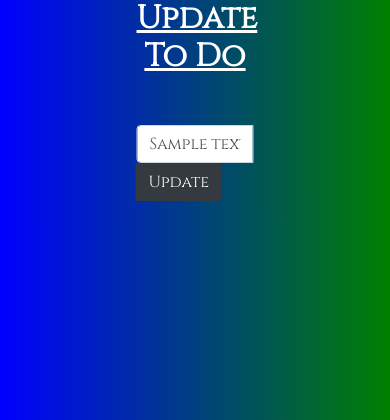
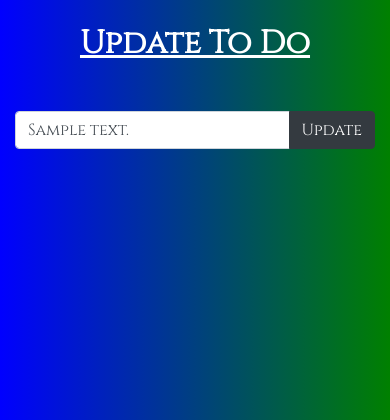
Before and after one commit to BinarySteve/taskapp, a Flask app: a page that uses templates/update.html in a window 390 px wide. Shown: the top 420 px of the page. Run offline with Flask 2, Linux system fonts and the light colour scheme; tables that the repository leaves empty hold one stand-in row (values such as "Sample post"); some libraries are stand-ins or nearby versions.

Commit message:
added support for responsiveness

```diff
--- a/templates/update.html
+++ b/templates/update.html
@@ -5,7 +5,7 @@
 {% endblock %}
 
 {% block body %}
-<div class="content">
+<div class="content col-sm-4 col-md-6 col-xs-12">
     <h1 class="text-center" id="updateh1">Update To Do</h1>
 
     <div class="form">
```
